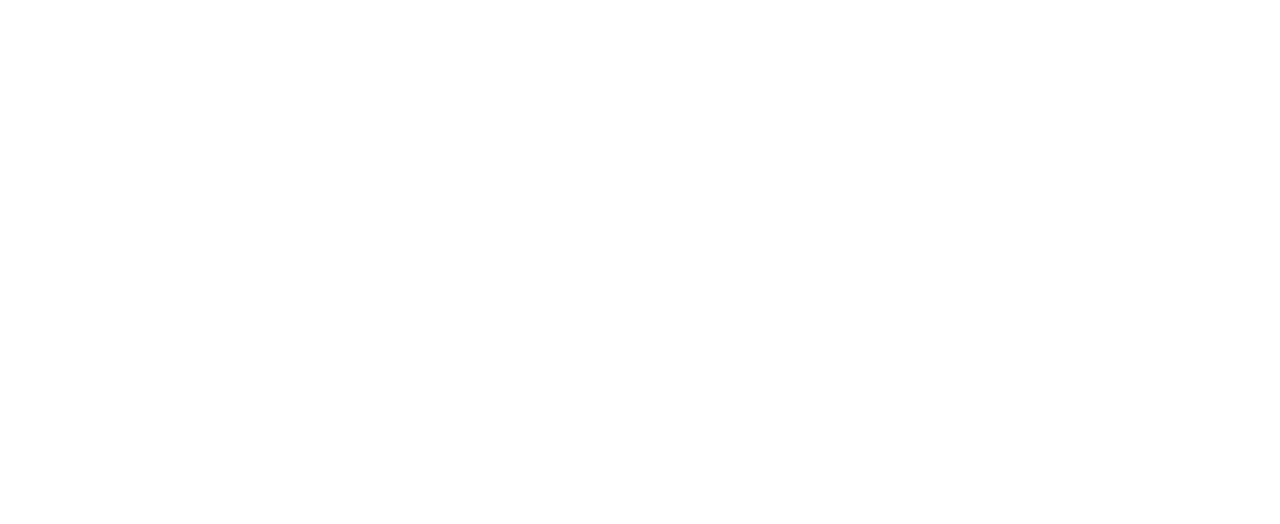
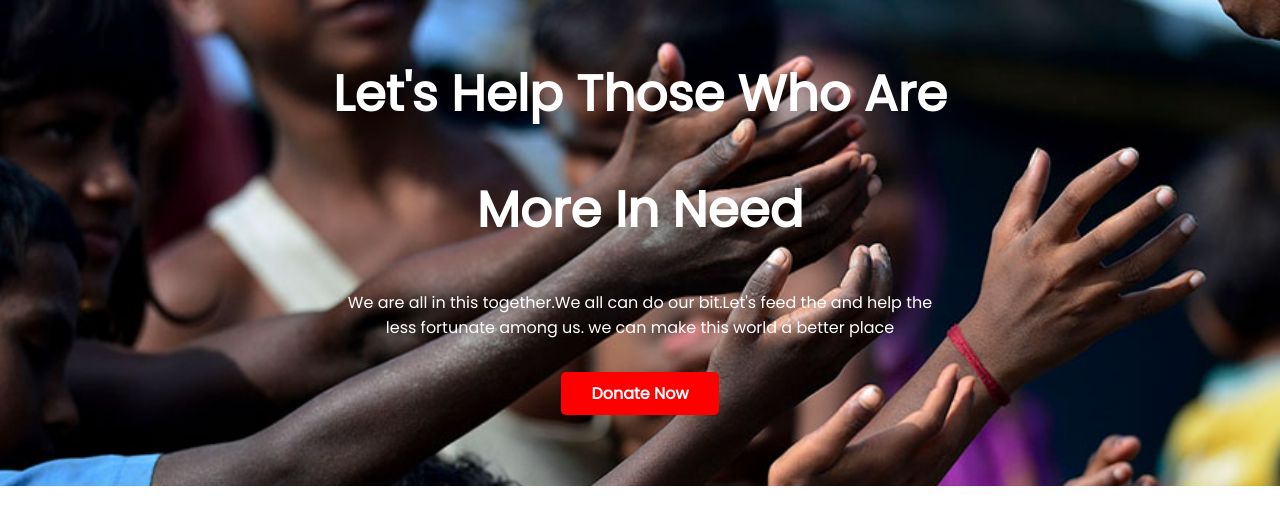
Before and after one commit to foujianajia/donate-time, a plain HTML site: page index.html in a window 1280 px wide. Drawn offline with Linux system fonts and the light colour scheme.

Commit message:
top part added

```diff
--- a/index.html
+++ b/index.html
@@ -6,11 +6,25 @@
     <meta http-equiv="X-UA-Compatible" content="IE=edge">
     <meta name="viewport" content="width=device-width, initial-scale=1.0">
     <title>Flood-Donate</title>
+    <link rel="preconnect" href="https://fonts.googleapis.com">
+    <link rel="preconnect" href="https://fonts.gstatic.com" crossorigin>
+    <link href="https://fonts.googleapis.com/css2?family=Poppins&display=swap" rel="stylesheet">
     <link rel="stylesheet" href="style.css">
 </head>
 
 <body>
-
+    <section class="top-part">
+        <div>
+            <h1>Let's Help Those Who Are</h1>
+            <h1>More In Need</h1>
+            <p>We are all in this together.We all can do our bit.Let's feed the
+                and help the <br>
+                less fortunate among
+                us.
+                we can make this world a better place</p><br>
+            <a class="link-button" target="_blank" href="">Donate Now</a>
+        </div>
+    </section>
 </body>
 
 </html>
--- a/style.css
+++ b/style.css
@@ -0,0 +1,48 @@
+body {
+    font-family: 'Poppins', sans-serif;
+    margin: 0;
+
+
+}
+
+h1 {
+    font-size: 50px;
+    color: white;
+}
+
+p {
+    color: white;
+}
+
+
+
+div {
+    text-align: center;
+    width: 100%;
+}
+
+.link-button {
+    text-decoration: none;
+    background-color: red;
+    padding: 10px 30px;
+    color: white;
+    font-weight: 700;
+    border-radius: 5px;
+
+
+}
+
+.top-part {
+    background-size: cover;
+    bottom: px;
+    background-image: url(images/donation13.jpg);
+    background-repeat: no-repeat;
+    padding-top: 15px;
+    padding-bottom: 80px;
+
+
+
+
+
+
+}
```
Also changed, not shown: images/donation0.jpg (added), images/donation1.jpg (added), images/donation10.jpg (added), images/donation11.jpg (added), images/donation13.jpg (added), images/donation14.webp (added), images/donation15.jpg (added), images/donation2.jpg (added), images/donation4.jpg (added), images/donation5.jpg (added), images/donation6.jpg (added), images/donation7.jpg (added), images/donation8.jpg (added), images/donation9.jpg (added), 2 other files.
